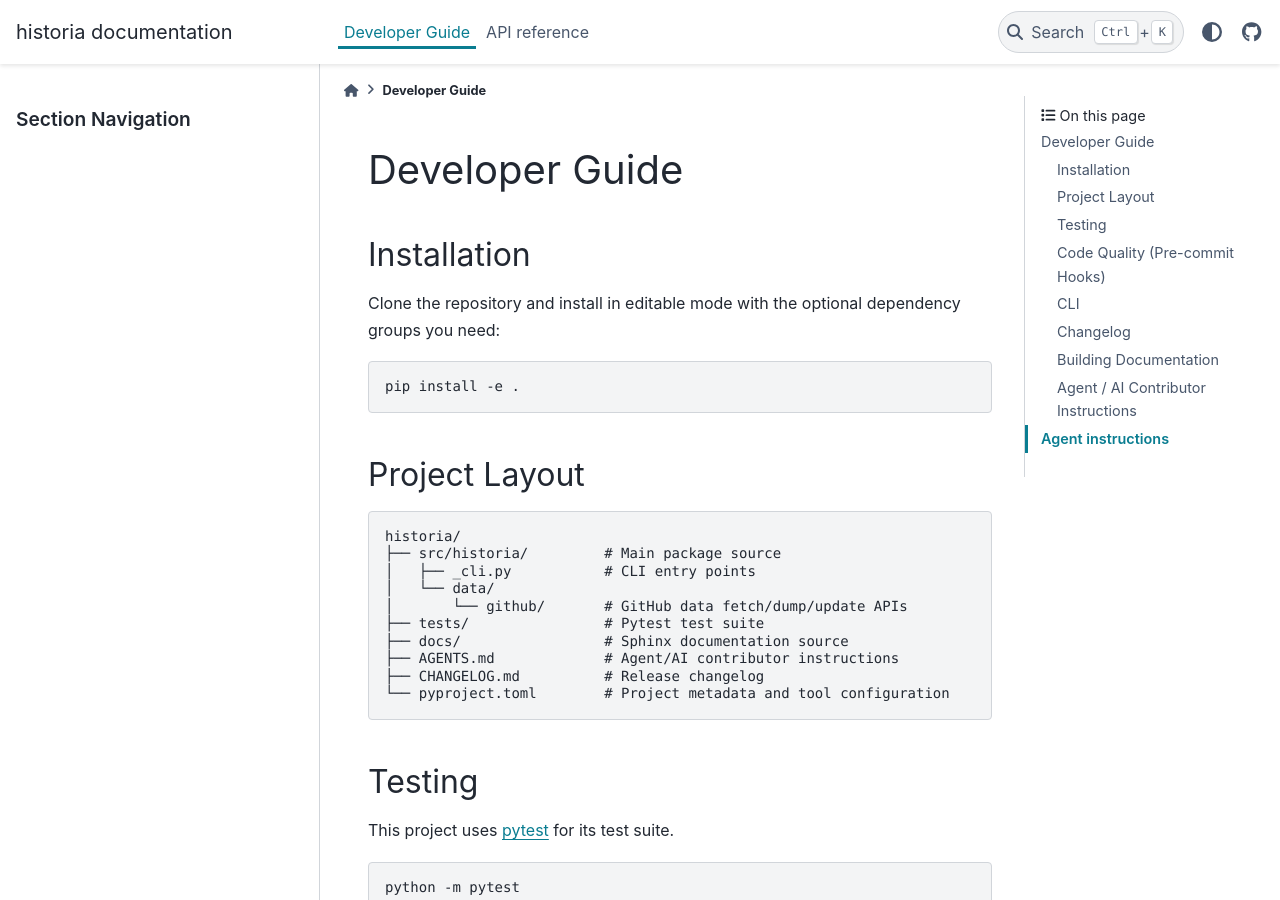
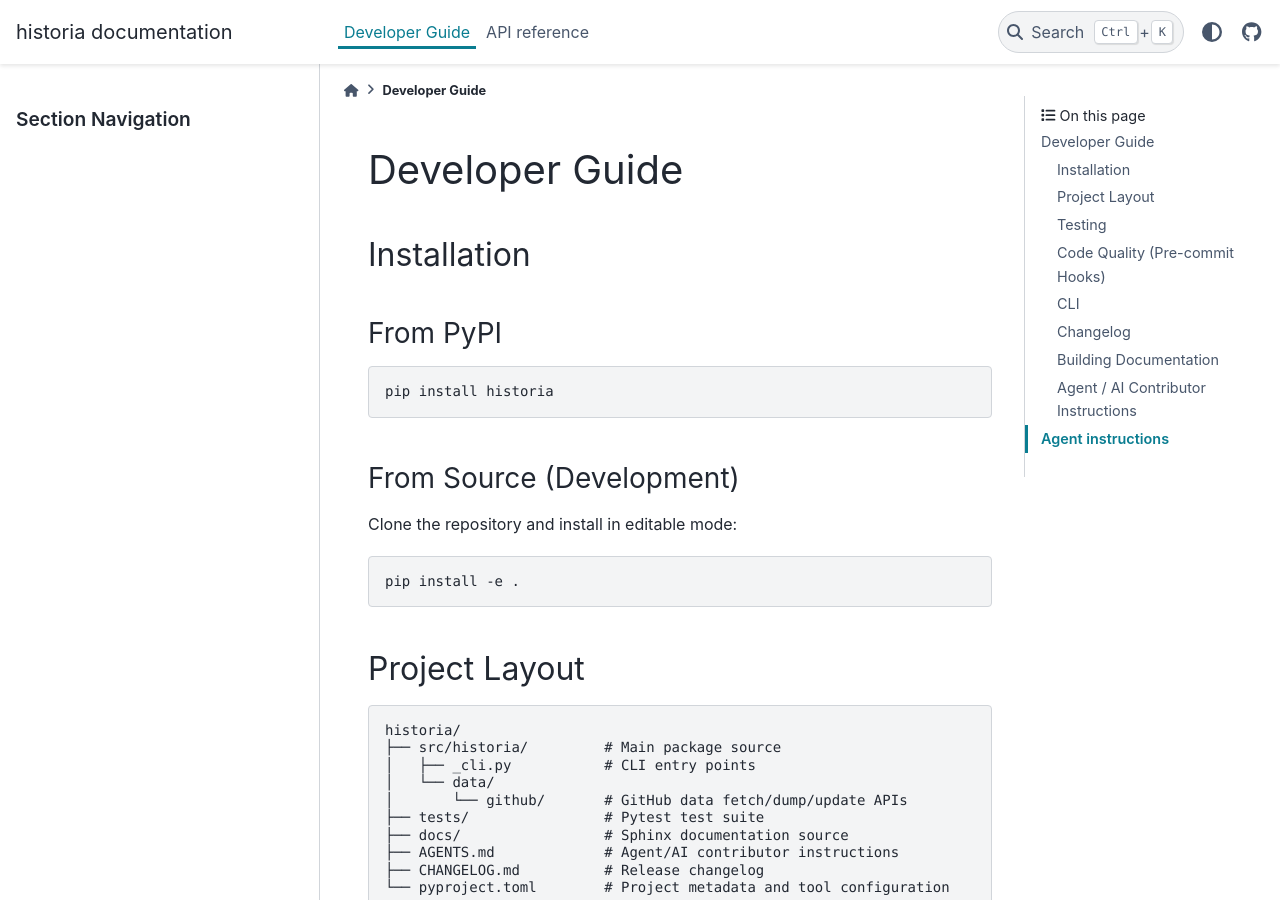
Before and after one commit to CodyCBakerPhD/historia, a Sphinx documentation site: the page built from docs/development/index.md, in a window 1280 px wide and 900 px high. Built offline with Sphinx 7.4.7 and the PyData theme 0.15.4, drawn with Linux system fonts in a browser that asks for light colours.

Commit message:
Add PyPI install method to Installation section of developer guide
Agent-Logs-Url: https://github.com/CodyCBakerPhD/historia/sessions/74388966-1954-49a4-87fe-20332939f43b

Co-authored-by: CodyCBakerPhD <51133164+CodyCBakerPhD@users.noreply.github.com>

````diff
--- a/docs/development/index.md
+++ b/docs/development/index.md
@@ -2,7 +2,15 @@
 
 ## Installation
 
-Clone the repository and install in editable mode with the optional dependency groups you need:
+### From PyPI
+
+```bash
+pip install historia
+```
+
+### From Source (Development)
+
+Clone the repository and install in editable mode:
 
 ```bash
 pip install -e .
````
